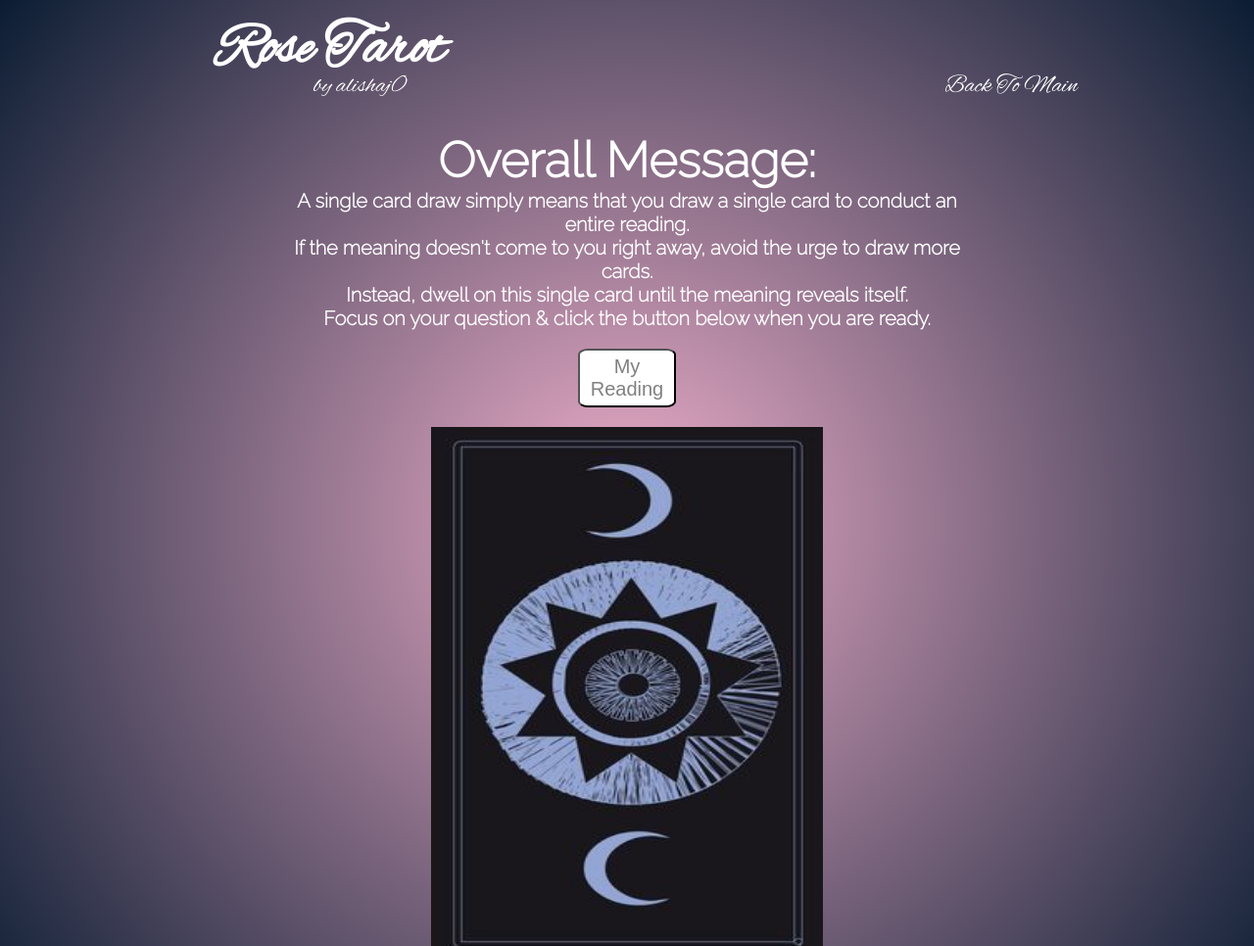
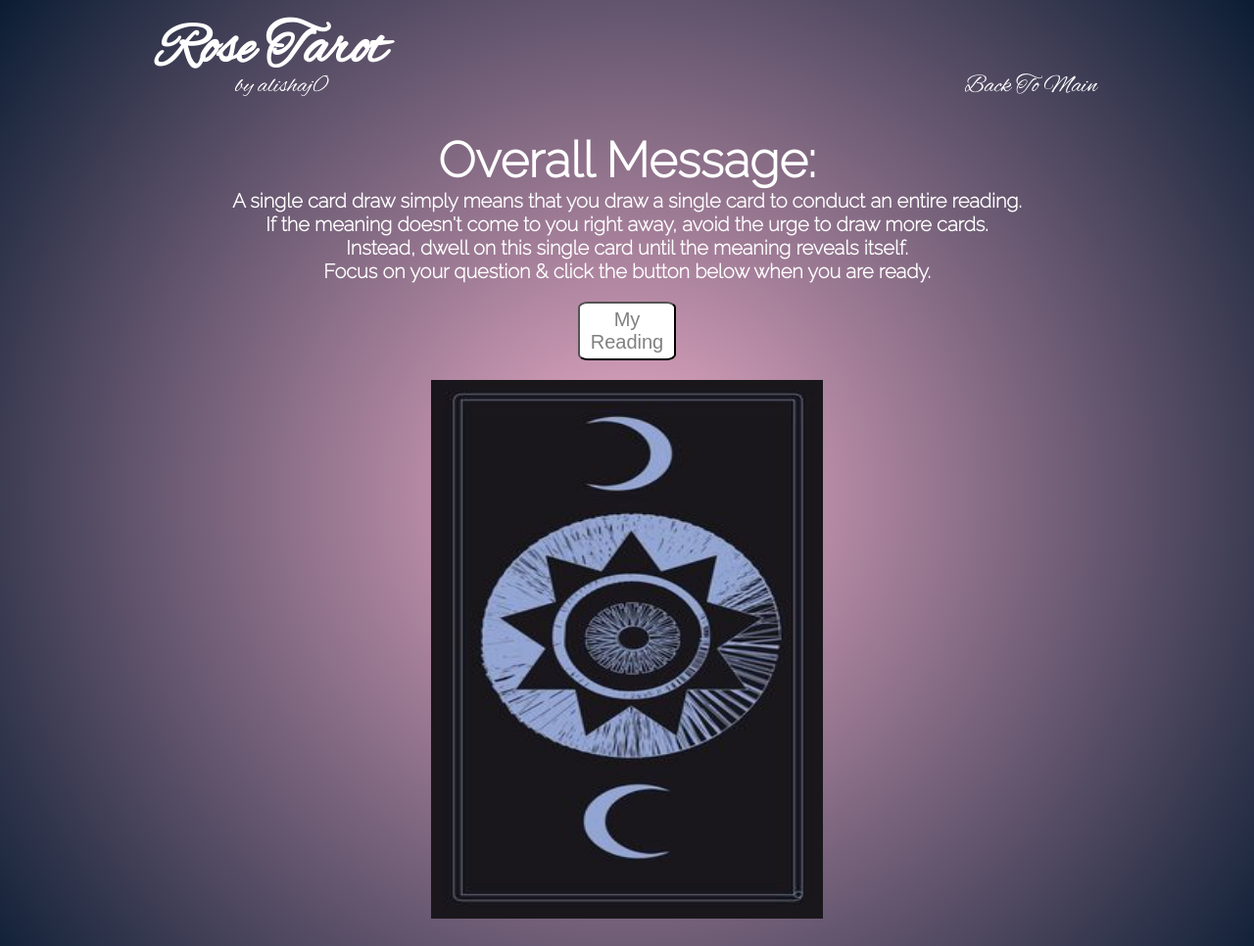
Before and after one commit to alishaj0/Capstone_TarotAppWithJS, a plain HTML site: page oneCardDraw.html in a window 1280 px wide. Shown: the top 966 px of the page at 98% size. Drawn offline with nearby package versions, Linux system fonts and the light colour scheme.

Commit message:
Minor updates to CSS files.

```diff
--- a/src/public/styles/oneCardDraw.css
+++ b/styles/oneCardDraw.css
@@ -39,7 +39,7 @@ body {
 
 .navbar > h1 {
     font-size: 60px;
-    margin-left: 160px;
+    margin-left: 100px;
     margin-top: 30px;
     position: relative;
     line-height: 0.7;
@@ -48,7 +48,7 @@ body {
 .navbar > p {
     font-size: 25px;
     position: absolute;
-    left: 260px;
+    left: 180px;
     padding-top: 0;
     margin-top: 0;
 }
@@ -59,7 +59,7 @@ body {
     justify-self:flex-end;
     position: relative;
     top: 0px;
-    right: 180px;
+    right: 160px;
     cursor: pointer;
     font-size: 25px;
     font-family: 'Alex Brush', cursive;
@@ -84,7 +84,7 @@ body {
 }
 
 .Card h1 > p {
-    margin: 0 300px;
+    margin: 0 0;
     font-size: 20px;
     padding-bottom: 0;
     margin-bottom: 0;
```
Also changed, not shown: index.html (renamed from src/public/index.html, +2 -2 lines), data/index.js (renamed from src/data/index.js), img/bluesmoke.jpg (renamed from src/public/img/bluesmoke.jpg), img/tarotBackMoon.jpg (renamed from src/public/img/tarotBackMoon.jpg), img/tarotCards.jpeg (renamed from src/public/img/tarotCards.jpeg), oneCardDraw.html (renamed from src/public/oneCardDraw.html), scripts/oneCardDraw.js (renamed from src/public/scripts/oneCardDraw.js), scripts/threeCardDraw.js (renamed from src/public/scripts/threeCardDraw.js), styles/index.css (renamed from src/public/styles/index.css), styles/threeCardDraw.css (renamed from src/public/styles/threeCardDraw.css), threeCardDraw.html (renamed from src/public/threeCardDraw.html), 7 other files.
